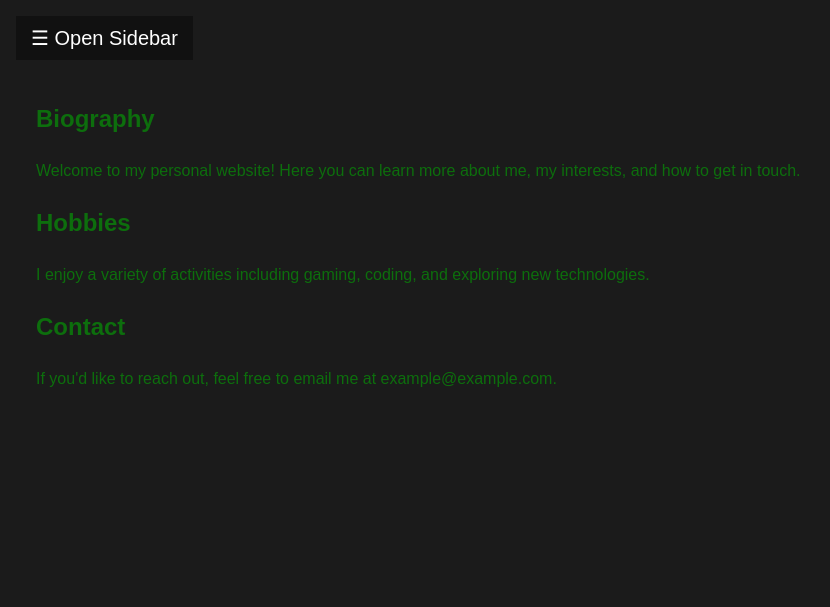
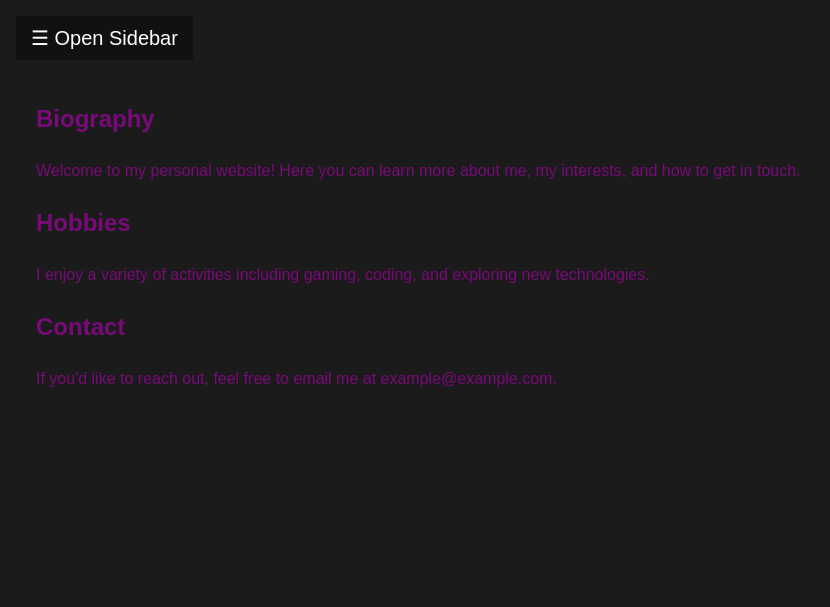
Before and after one commit to meboop-notavailable/fart-toot-snickers, a plain HTML site: page index.html in a window 1280 px wide. Shown: the whole page, without its empty margins (0-830 px from the left). Drawn offline with Linux system fonts and the light colour scheme.

Commit message:
text color change

```diff
--- a/css/style.css
+++ b/css/style.css
@@ -4,7 +4,7 @@ body {
     margin: 0;
     padding: 0;
     background: #1b1b1b; /* In-between dark gray and black */
-    color: #0d6e0d; /* Dark gray text */
+    color: #790a79; /* Dark purple text */
 }
 a {
     color: #4CAF50; /* Green links */
```
